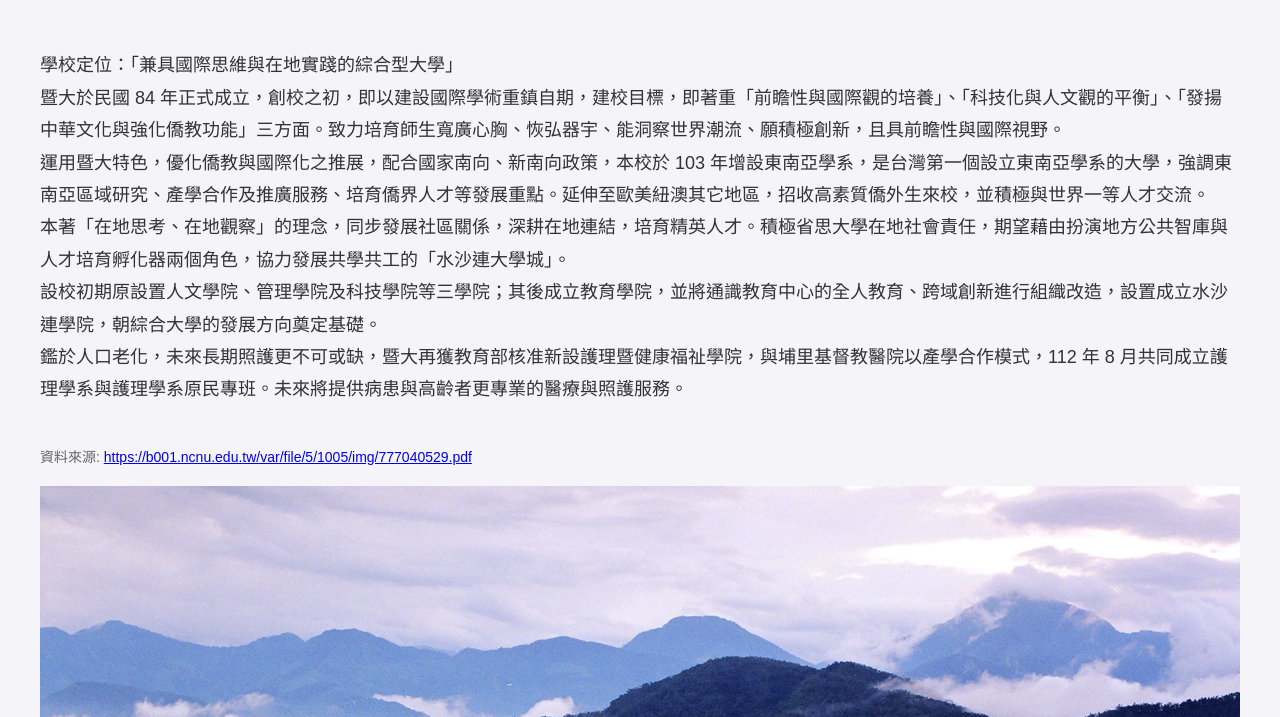
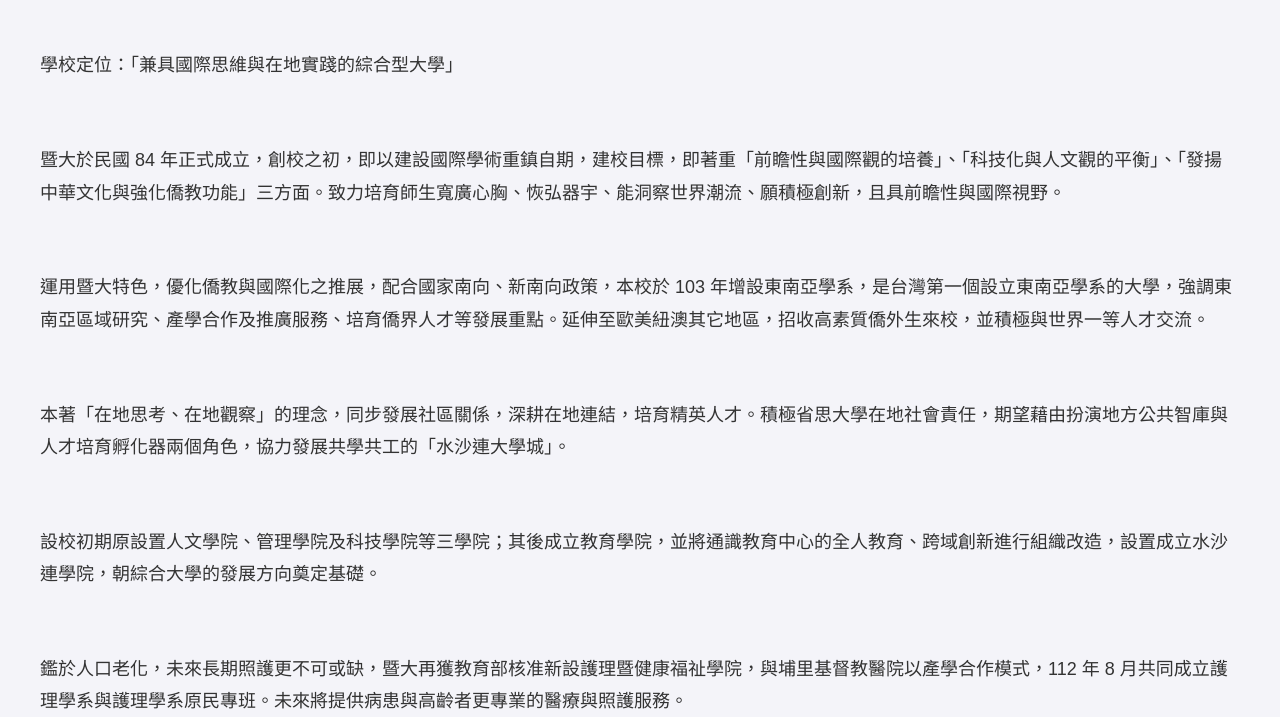
Before and after one commit to Sung-Po/R-text-mining-examples, a plain HTML site: page example_2.html in a window 1280 px wide. Shown: the part 83-800 px from the top of the page. Drawn offline with Linux system fonts and the light colour scheme.

Commit message:
Add files via upload

```diff
--- a/example_2.html
+++ b/example_2.html
@@ -37,11 +37,16 @@
     <div class="title">學校定位（範例2）</div>
 
     <div class="text">
-學校定位：「兼具國際思維與在地實踐的綜合型大學」
-暨大於民國 84 年正式成立，創校之初，即以建設國際學術重鎮自期，建校目標，即著重「前瞻性與國際觀的培養」、「科技化與人文觀的平衡」、「發揚中華文化與強化僑教功能」三方面。致力培育師生寬廣心胸、恢弘器宇、能洞察世界潮流、願積極創新，且具前瞻性與國際視野。
-運用暨大特色，優化僑教與國際化之推展，配合國家南向、新南向政策，本校於 103 年增設東南亞學系，是台灣第一個設立東南亞學系的大學，強調東南亞區域研究、產學合作及推廣服務、培育僑界人才等發展重點。延伸至歐美紐澳其它地區，招收高素質僑外生來校，並積極與世界一等人才交流。
-本著「在地思考、在地觀察」的理念，同步發展社區關係，深耕在地連結，培育精英人才。積極省思大學在地社會責任，期望藉由扮演地方公共智庫與人才培育孵化器兩個角色，協力發展共學共工的「水沙連大學城」。
-設校初期原設置人文學院、管理學院及科技學院等三學院；其後成立教育學院，並將通識教育中心的全人教育、跨域創新進行組織改造，設置成立水沙連學院，朝綜合大學的發展方向奠定基礎。
+學校定位：「兼具國際思維與在地實踐的綜合型大學」</div>
+<div class="text">
+暨大於民國 84 年正式成立，創校之初，即以建設國際學術重鎮自期，建校目標，即著重「前瞻性與國際觀的培養」、「科技化與人文觀的平衡」、「發揚中華文化與強化僑教功能」三方面。致力培育師生寬廣心胸、恢弘器宇、能洞察世界潮流、願積極創新，且具前瞻性與國際視野。</div>
+<div class="text">
+運用暨大特色，優化僑教與國際化之推展，配合國家南向、新南向政策，本校於 103 年增設東南亞學系，是台灣第一個設立東南亞學系的大學，強調東南亞區域研究、產學合作及推廣服務、培育僑界人才等發展重點。延伸至歐美紐澳其它地區，招收高素質僑外生來校，並積極與世界一等人才交流。</div>
+<div class="text">
+本著「在地思考、在地觀察」的理念，同步發展社區關係，深耕在地連結，培育精英人才。積極省思大學在地社會責任，期望藉由扮演地方公共智庫與人才培育孵化器兩個角色，協力發展共學共工的「水沙連大學城」。</div>
+<div class="text">
+設校初期原設置人文學院、管理學院及科技學院等三學院；其後成立教育學院，並將通識教育中心的全人教育、跨域創新進行組織改造，設置成立水沙連學院，朝綜合大學的發展方向奠定基礎。</div>
+<div class="text">
 鑑於人口老化，未來長期照護更不可或缺，暨大再獲教育部核准新設護理暨健康福祉學院，與埔里基督教醫院以產學合作模式，112 年 8 月共同成立護理學系與護理學系原民專班。未來將提供病患與高齡者更專業的醫療與照護服務。
     </div>
 
```
